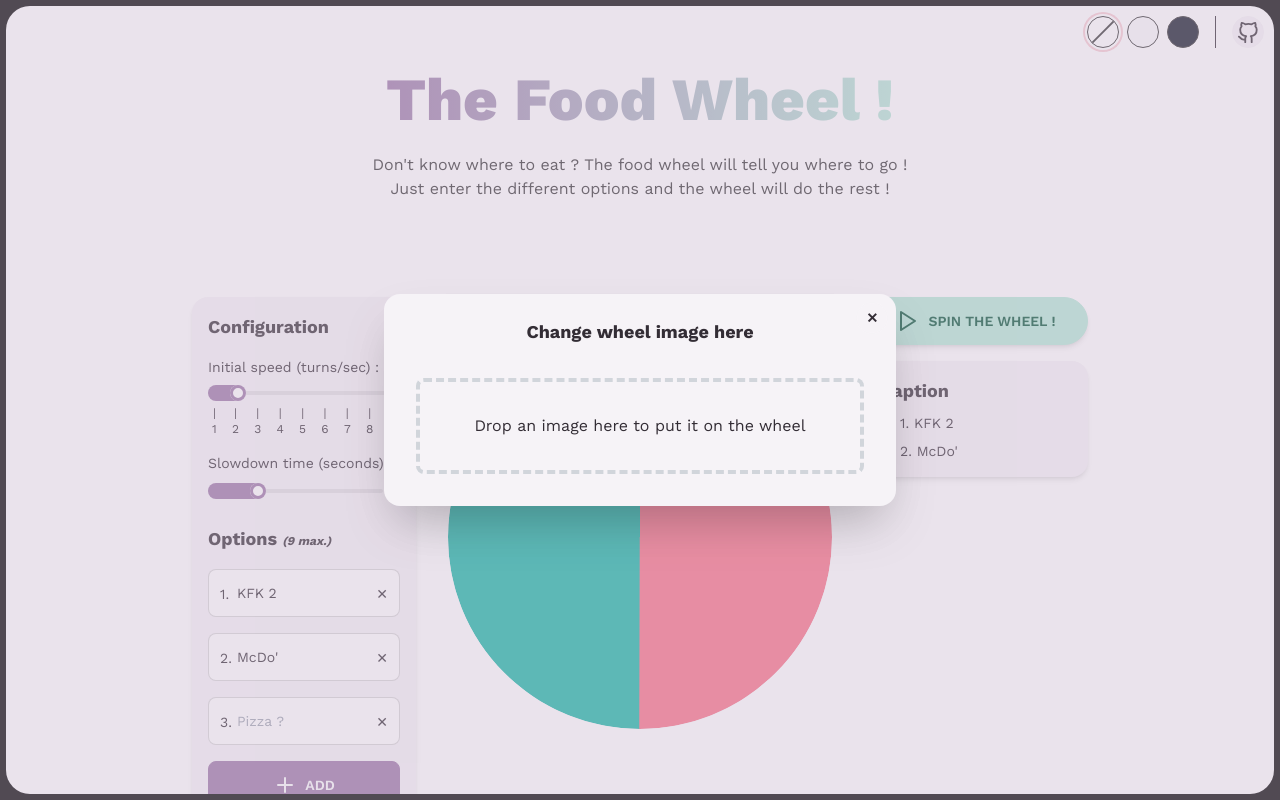
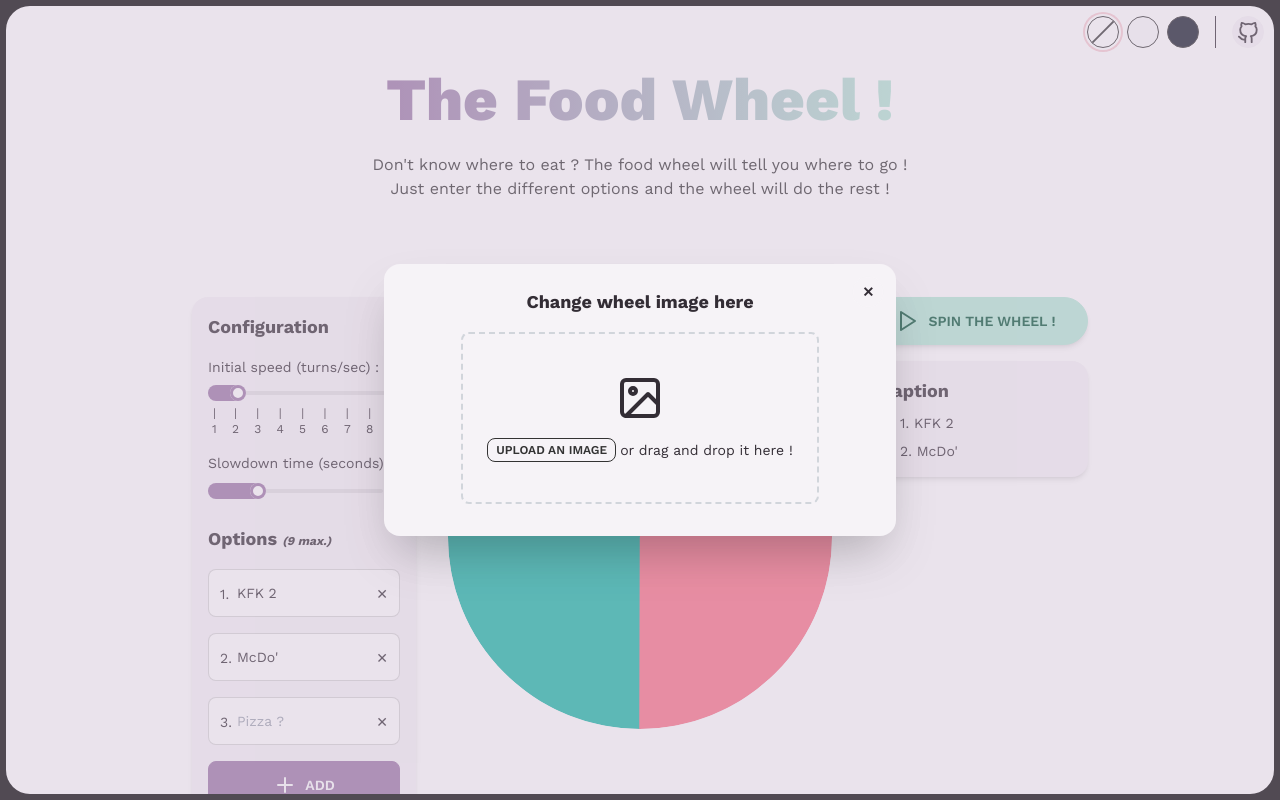
Before and after one commit to MaoDeMatos/the-food-wheel, a Next.js app: page / in a window 1280 px wide. Both pictures are taken after a click on the button "CHANGE WHEEL IMAGE". Built offline with nearby package versions, Linux system fonts and the light colour scheme.

Commit message:
♻️ Refactor dropzone component

```diff
--- a/src/app/_wheel/ChangeWheelImageButton.tsx
+++ b/src/app/_wheel/ChangeWheelImageButton.tsx
@@ -1,11 +1,12 @@
 import { useEffect, useMemo, useState } from 'react';
-import { FileMinus, Image } from 'react-feather';
-import { DropZone, DropZoneProps } from '../../components/DropZone';
-import { useDataStoreAsync, setImage } from '../../utils/DataStore';
+import { FileMinus, FilePlus } from 'react-feather';
+import { useDataStoreAsync, setImage } from '@/utils/DataStore';
+import { WheelImageModal } from './WheelImageModal';
 
 export function ChangeWheelImage() {
   const { image } = useDataStoreAsync();
-  const [isModalOpen, setModalIsOpen] = useState(false);
+
+  const [isModalOpen, setIsModalOpen] = useState(false);
   const [error, setError] = useState<Error | null>(null);
 
   const { hasImage, Icon } = useMemo(() => {
@@ -13,28 +14,9 @@ export function ChangeWheelImage() {
 
     return {
       hasImage,
-      Icon: hasImage ? FileMinus : Image,
+      Icon: hasImage ? FileMinus : FilePlus,
     };
   }, [image]);
-
-  const dropHandler: DropZoneProps['onDrop'] = (e) => {
-    const dt = e.dataTransfer;
-    const files = dt.files;
-    const firstFile = files?.[0];
-
-    if (firstFile?.type.startsWith('image/')) {
-      setImage(URL.createObjectURL(firstFile));
-      setModalIsOpen(false);
-    } else {
-      setError(
-        new Error(
-          `File extension not supported. ${
-            Boolean(firstFile?.type) ? `("${firstFile?.type}")` : ''
-          } `
-        )
-      );
-    }
-  };
 
   useEffect(() => {
     if (hasImage || !isModalOpen) setError(null);
@@ -45,34 +27,19 @@ export function ChangeWheelImage() {
       <button
         type="button"
         className="btn-primary btn-circle btn absolute -top-0 right-0 z-[1] flex p-1"
-        onClick={() => (hasImage ? setImage(null) : setModalIsOpen(true))}
+        title={hasImage ? 'Remove image' : 'Add image'}
+        onClick={() => (hasImage ? setImage(null) : setIsModalOpen(true))}
       >
         <Icon />
         <span className="sr-only">Change wheel image</span>
       </button>
 
-      <div className={`modal ${isModalOpen ? 'modal-open' : null}`}>
-        <div className="modal-box relative flex flex-col gap-6 bg-neutral text-neutral-content">
-          <button
-            type="button"
-            className="btn-sm btn-circle btn absolute right-2 top-2"
-            onClick={() => setModalIsOpen(false)}
-          >
-            ✕
-          </button>
-          <h3 className="text-lg font-bold">Change wheel image here</h3>
-          <DropZone
-            content={
-              <>
-                Drop an image here to put it on the wheel
-                <br />
-                {error && error.message}
-              </>
-            }
-            onDrop={dropHandler}
-          />
-        </div>
-      </div>
+      <WheelImageModal
+        isOpen={isModalOpen}
+        setIsOpen={setIsModalOpen}
+        error={error}
+        setError={setError}
+      />
     </>
   );
 }
--- /dev/null
+++ b/src/app/_wheel/WheelImageModal.tsx
@@ -0,0 +1,103 @@
+import { createPortal } from 'react-dom';
+import { useDropzone } from 'react-dropzone';
+import { Image as ImageIcon } from 'react-feather';
+import { classNames } from '@/utils';
+import { setImage } from '@/utils/DataStore';
+
+interface WheelImageModalProps {
+  isOpen: boolean;
+  setIsOpen: (bool: boolean) => void;
+  error: Error | null;
+  setError: (err: Error) => void;
+}
+
+export function WheelImageModal({
+  isOpen,
+  setIsOpen,
+  error,
+  setError,
+}: WheelImageModalProps) {
+  function closeModal() {
+    setIsOpen(false);
+  }
+
+  const { getRootProps, getInputProps, isDragActive } = useDropzone({
+    noClick: true, // Avoid opening two times the explorer when clicking the label
+    multiple: false, // Only one file allowed
+    accept: { 'image/*': [] }, // Any image is accepted
+    onDropAccepted(files) {
+      setImage(URL.createObjectURL(files?.[0]));
+      closeModal();
+    },
+    onDropRejected(fileRejections) {
+      setError(
+        new Error(
+          `File extension not supported. ${
+            Boolean(fileRejections?.[0].file?.type)
+              ? `("${fileRejections?.[0].file?.type}")`
+              : ''
+          } `
+        )
+      );
+    },
+  });
+
+  return createPortal(
+    <div
+      className={classNames('modal', isOpen && 'modal-open')}
+      onClick={(e) => {
+        if (e.target !== e.currentTarget) return;
+        closeModal();
+      }}
+    >
+      <div className="modal-box relative flex flex-col gap-2 bg-neutral text-neutral-content items-center">
+        <h3 className="text-lg font-bold">Change wheel image here</h3>
+
+        <button
+          type="button"
+          className="btn-sm btn-circle btn absolute right-3 top-3"
+          title="Close"
+          onClick={closeModal}
+        >
+          ✕
+        </button>
+
+        <div
+          {...getRootProps({
+            className: classNames(
+              'rounded-xl p-2 transition',
+              isDragActive && ' bg-neutral-focus opacity-80'
+            ),
+          })}
+        >
+          <div className="text-center flex flex-col justify-center items-center rounded-lg border-2 border-dashed border-base-300 px-6 py-10 gap-4">
+            <ImageIcon
+              className="mx-auto h-12 w-12 text-neutral-content"
+              aria-hidden="true"
+            />
+            <div className="flex flex-wrap justify-center text-sm leading-6 gap-1 text-neutral-content">
+              <label htmlFor="file-upload" className="btn btn-outline btn-xs">
+                Upload an image
+              </label>
+              <input
+                {...getInputProps({
+                  id: 'file-upload',
+                  name: 'file-upload',
+                  className: 'sr-only',
+                })}
+              />
+              <p>or drag and drop it here !</p>
+            </div>
+
+            {error && (
+              <p className="text-xs leading-5 text-neutral-content italic">
+                {error.message}
+              </p>
+            )}
+          </div>
+        </div>
+      </div>
+    </div>,
+    document.body
+  );
+}
--- a/src/components/DropZone.tsx
+++ /dev/null
@@ -1,47 +0,0 @@
-import { useState, DragEvent, ReactNode } from 'react';
-
-export type DropZoneProps = {
-  content?: ReactNode;
-  onDrop: (e: DragEvent<HTMLDivElement>) => void;
-};
-
-export function DropZone({ content, onDrop }: DropZoneProps) {
-  const [isDraggingOver, setIsDraggingOver] = useState(false);
-
-  function dropHandler(e: DragEvent<HTMLDivElement>) {
-    e.stopPropagation();
-    e.preventDefault();
-    onDrop(e);
-
-    setIsDraggingOver(false);
-  }
-
-  return (
-    <div
-      className={`rounded-xl p-2 transition ${
-        isDraggingOver ? 'bg-neutral-focus opacity-80' : null
-      }`}
-    >
-      <div
-        onDragOver={(e) => {
-          e.stopPropagation();
-          e.preventDefault();
-        }}
-        onDragEnter={(e) => {
-          e.stopPropagation();
-          e.preventDefault();
-          setIsDraggingOver(true);
-        }}
-        onDragLeave={(e) => {
-          e.stopPropagation();
-          e.preventDefault();
-          setIsDraggingOver(false);
-        }}
-        onDrop={dropHandler}
-        className="rounded-lg border-4 border-dashed border-base-300 py-8 px-6"
-      >
-        {content}
-      </div>
-    </div>
-  );
-}
```
